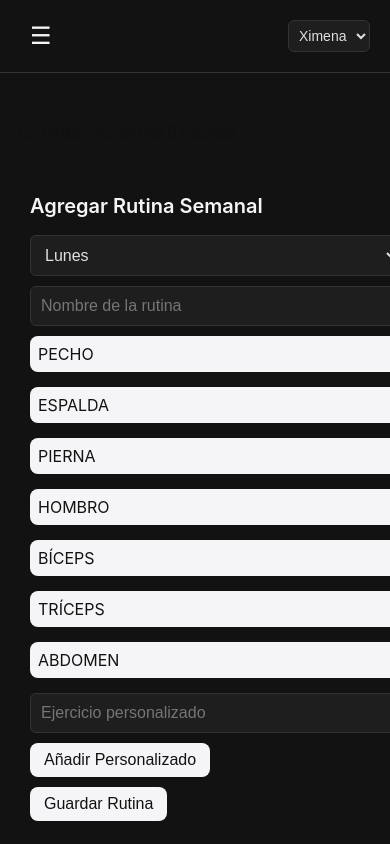
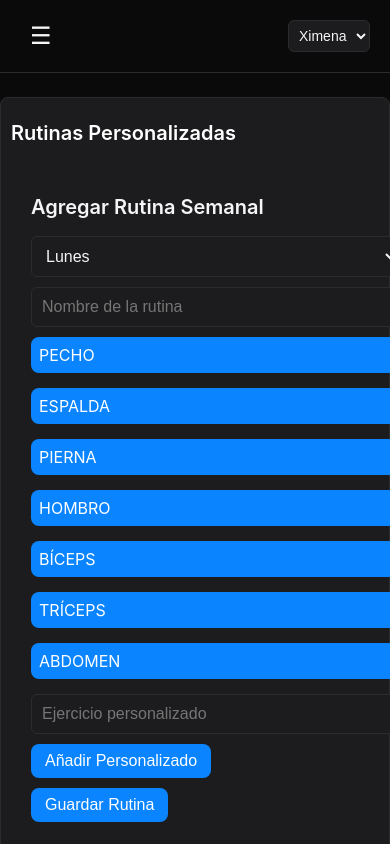
Before and after one commit to Jamon1405/Reto90Dias, a Next.js app: page /routine in a window 390 px wide. Shown: the top 844 px of the page. Built offline with nearby package versions, Linux system fonts and the light colour scheme.

Commit message:
Refine mobile styles and color palette

```diff
--- a/src/app/globals.css
+++ b/src/app/globals.css
@@ -3,14 +3,14 @@ body {
   margin: 0;
   padding: 0;
   font-family: 'SF Pro Display', -apple-system, BlinkMacSystemFont, 'Segoe UI', 'Helvetica Neue', Arial, sans-serif;
-  background: #121212;
-  color: #e0e0e0;
+  background: #0A0A0A;
+  color: #f5f5f7;
   min-height: 100vh;
 }
 
 h1,
 h2 {
-  color: #111;
+  color: #FFFFFF;
   font-size: 32px;
   font-weight: 600;
 }
@@ -21,6 +21,9 @@ h2 {
   margin: 0 auto;
   max-width: 600px;
   box-sizing: border-box;
+  background-color: #1C1C1E;
+  border: 1px solid #2C2C2E;
+  border-radius: 12px;
 }
 
 /* Media Queries para pantallas más pequeñas (móviles y tablets) */
@@ -92,9 +95,9 @@ button {
   display: flex;
   justify-content: space-between;
   align-items: center;
-  background: #121212;
+  background: #0A0A0A;
   padding: 12px 20px;
-  border-bottom: 1px solid #333;
+  border-bottom: 1px solid #2C2C2E;
   margin-bottom: 24px;
   position: sticky;
   top: 0;
@@ -107,7 +110,7 @@ button {
 }
 
 .nav-link {
-  color: #f5f5f7;
+  color: #0A84FF;
   text-decoration: none;
   font-size: 18px;
   cursor: pointer;
@@ -118,9 +121,9 @@ button {
 .user-select {
   padding: 6px;
   border-radius: 6px;
-  border: 1px solid #333;
-  background-color: #1e1e1e;
-  color: #e0e0e0;
+  border: 1px solid #2C2C2E;
+  background-color: #1C1C1E;
+  color: #f5f5f7;
 }
 
 .menu-toggle {
--- a/src/components/ExerciseProgress.js
+++ b/src/components/ExerciseProgress.js
@@ -15,8 +15,8 @@ import useCurrentUser from '../hooks/useCurrentUser';
 ChartJS.register(CategoryScale, LinearScale, PointElement, LineElement, Tooltip, Legend);
 
 const buttonStyle = {
-  backgroundColor: '#f5f5f7',
-  color: '#121212',
+  backgroundColor: '#0A84FF',
+  color: '#FFFFFF',
   border: 'none',
   borderRadius: '8px',
   padding: '6px 12px',
@@ -82,12 +82,12 @@ const ExerciseProgress = () => {
     },
     scales: {
       x: {
-        ticks: { color: '#e0e0e0' },
-        grid: { color: '#333' },
+        ticks: { color: '#f5f5f7' },
+        grid: { color: '#2C2C2E' },
       },
       y: {
-        ticks: { color: '#e0e0e0' },
-        grid: { color: '#333' },
+        ticks: { color: '#f5f5f7' },
+        grid: { color: '#2C2C2E' },
       },
     },
   };
@@ -129,7 +129,7 @@ const ExerciseProgress = () => {
         </select>
       )}
       {data && (
-        <div style={{ height: '300px' }}>
+        <div style={{ height: '250px', maxWidth: '600px', margin: '0 auto' }}>
           <Line data={data} options={options} />
         </div>
       )}
@@ -139,7 +139,7 @@ const ExerciseProgress = () => {
             type="button"
             aria-label="Borrar ejercicio"
             onClick={handleDeleteExercise}
-            style={{ ...buttonStyle, backgroundColor: '#e53935', marginRight: '10px' }}
+            style={{ ...buttonStyle, backgroundColor: '#FF453A', marginRight: '10px' }}
           >
             Borrar ejercicio
           </button>
@@ -147,7 +147,7 @@ const ExerciseProgress = () => {
             type="button"
             aria-label="Borrar todo"
             onClick={handleDeleteAll}
-            style={{ ...buttonStyle, backgroundColor: '#e53935' }}
+            style={{ ...buttonStyle, backgroundColor: '#FF453A' }}
           >
             Borrar todo
           </button>
--- a/src/components/RoutineManager.js
+++ b/src/components/RoutineManager.js
@@ -182,7 +182,7 @@ const RoutineManager = () => {
                 <button
                   type="button"
                   aria-label="Eliminar"
-                  style={{ ...smallButton, backgroundColor: '#e53935' }}
+                  style={{ ...smallButton, backgroundColor: '#FF453A' }}
                   onClick={() => removeExercise(idx)}
                 >
                   X
@@ -199,7 +199,7 @@ const RoutineManager = () => {
         <button
           type="button"
           aria-label="Cancelar edición"
-          style={{ ...buttonStyle, backgroundColor: '#e53935', marginLeft: '10px' }}
+          style={{ ...buttonStyle, backgroundColor: '#FF453A', marginLeft: '10px' }}
           onClick={() => {
             setEditingDay(null);
             setRoutineName('');
@@ -228,7 +228,7 @@ const RoutineManager = () => {
                   <button
                     type="button"
                     aria-label="Eliminar rutina"
-                    style={{ ...smallButton, backgroundColor: '#e53935' }}
+                    style={{ ...smallButton, backgroundColor: '#FF453A' }}
                     onClick={() => handleDelete(day)}
                   >
                     Eliminar
@@ -270,15 +270,15 @@ const inputStyle = {
   padding: '10px',
   marginBottom: '10px',
   borderRadius: '6px',
-  border: '1px solid #333',
+  border: '1px solid #2C2C2E',
   fontSize: '16px',
-  backgroundColor: '#1e1e1e',
-  color: '#e0e0e0',
+  backgroundColor: '#1C1C1E',
+  color: '#f5f5f7',
 };
 
 const buttonStyle = {
-  backgroundColor: '#f5f5f7',
-  color: '#121212',
+  backgroundColor: '#0A84FF',
+  color: '#FFFFFF',
   padding: '8px 14px',
   border: 'none',
   borderRadius: '8px',
@@ -292,12 +292,12 @@ const routineStyle = {
   padding: '10px',
   marginBottom: '10px',
   borderRadius: '5px',
-  border: '1px solid #333',
+  border: '1px solid #2C2C2E',
 };
 
 const groupHeaderStyle = {
-  backgroundColor: '#f5f5f7',
-  color: '#121212',
+  backgroundColor: '#0A84FF',
+  color: '#FFFFFF',
   padding: '8px',
   borderRadius: '8px',
   cursor: 'pointer',
@@ -306,8 +306,8 @@ const groupHeaderStyle = {
 };
 
 const exerciseButtonStyle = {
-  backgroundColor: '#f5f5f7',
-  color: '#121212',
+  backgroundColor: '#1C1C1E',
+  color: '#f5f5f7',
   padding: '8px',
   border: 'none',
   borderRadius: '8px',
@@ -328,8 +328,8 @@ const actionContainerStyle = {
 };
 
 const smallButton = {
-  backgroundColor: '#f5f5f7',
-  color: '#121212',
+  backgroundColor: '#0A84FF',
+  color: '#FFFFFF',
   border: 'none',
   borderRadius: '8px',
   cursor: 'pointer',
```
Also changed, not shown: src/app/page.js (+6 -6 lines), src/components/Calendar.js (+24 -16 lines), src/components/WeightTracker.js (+7 -7 lines).
